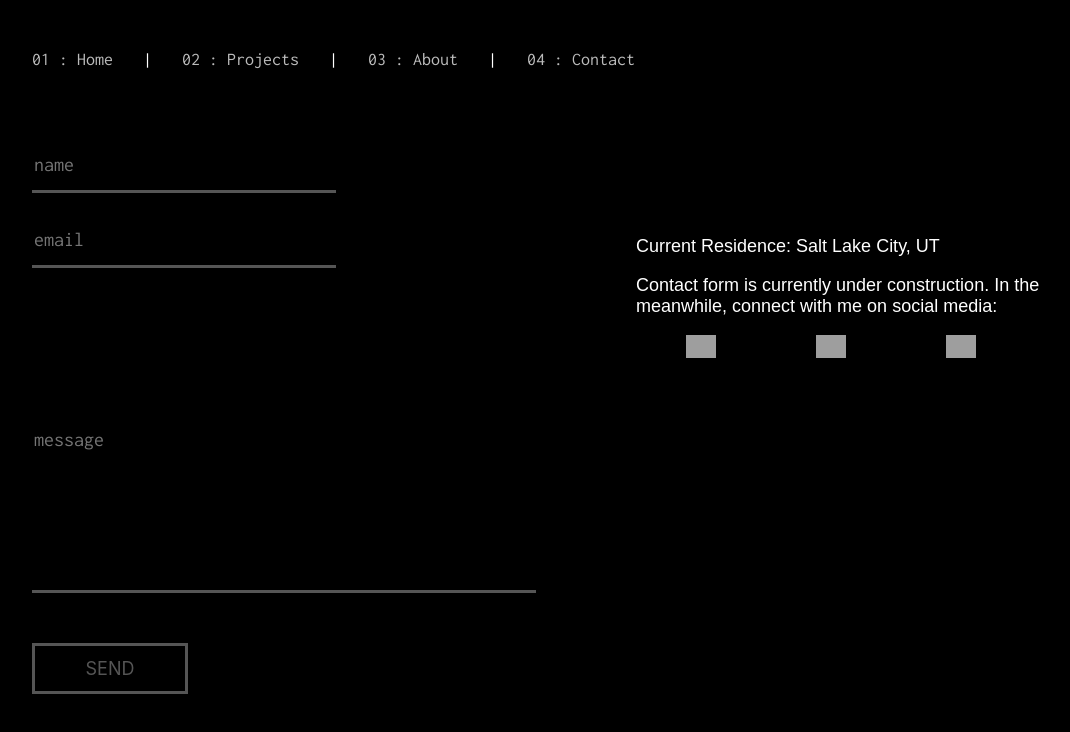
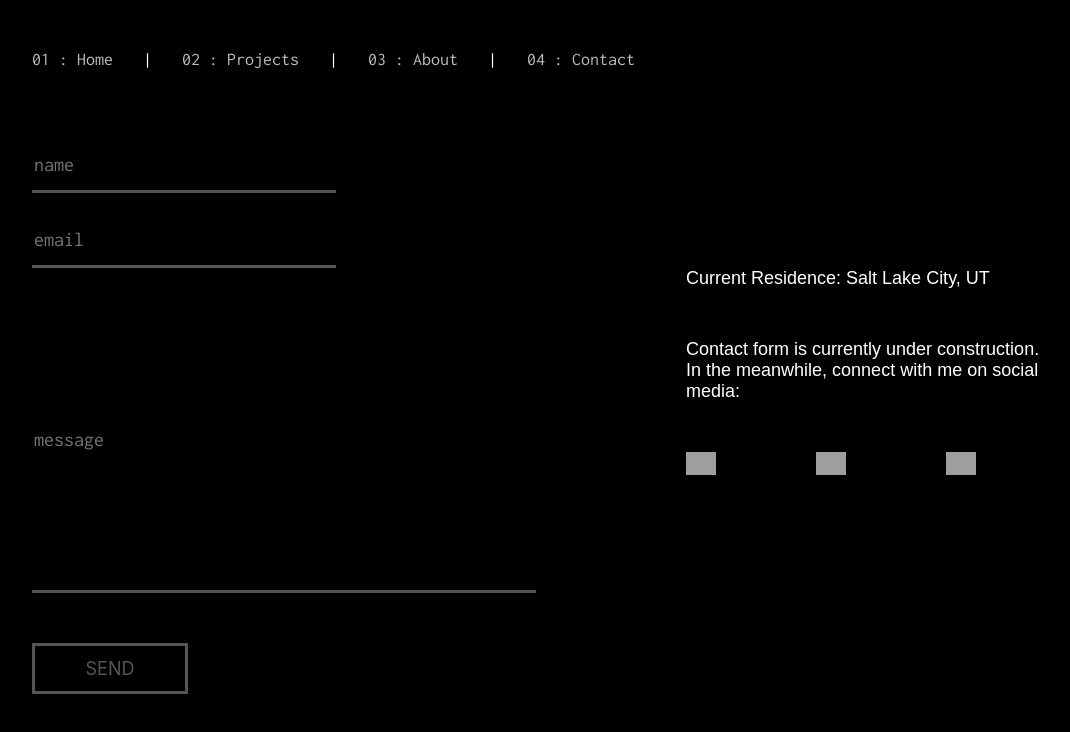
Before and after one commit to spiltmiruku/Portfolio-Website, a React (Create React App) app in the folder portfolio-project/: page /#/contact in a window 1280 px wide. Shown: the top 732 px of the page, without its empty margins (54-1124 px from the left). Built offline with nearby package versions, Linux system fonts and the light colour scheme; grey boxes are pictures that could not be loaded; a web font is replaced by a local one.

Commit message:
Minor tweak in css;

```diff
--- a/portfolio-project/src/Components/Contact/contact.css
+++ b/portfolio-project/src/Components/Contact/contact.css
@@ -1,4 +1,8 @@
 /* ----------CONTACT COMPONENT---------- */
+
+p {
+    margin: 50px;
+  }
 
 .contact-box {
   display: flex;
@@ -20,8 +24,7 @@
   font-size: 20px;
   margin-top: 20px;
   margin-left: 50px;
-    font-family: 'Inconsolata', monospace;
-
+  font-family: "Inconsolata", monospace;
 }
 
 .sm-input {
@@ -52,12 +55,11 @@
   cursor: not-allowed;
 }
 
-
 .contact-methods {
   text-align: left;
   color: #fff;
   margin: 150px 100px;
-    font-family: 'Lexend Exa', sans-serif;
+  font-family: "Lexend Exa", sans-serif;
 }
 
 .contact-icon {
```
Lines whose indentation alone changed are shown as unchanged.
